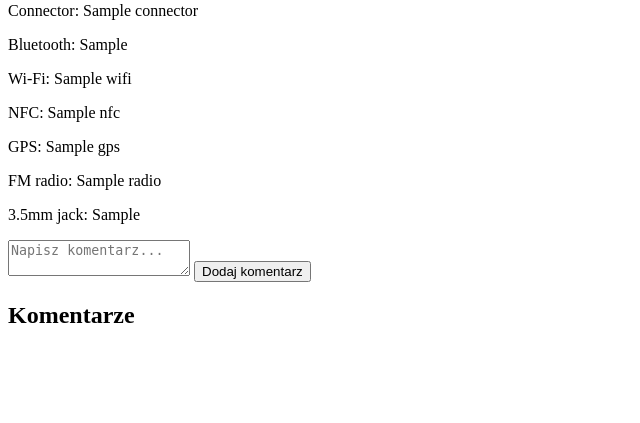
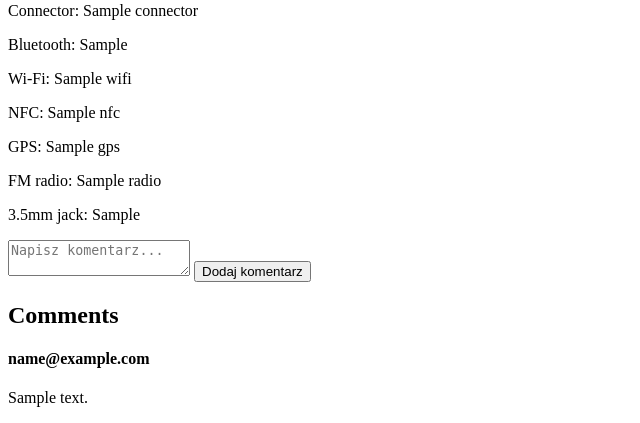
Before and after one commit to cdakk2000/Bazy_Danych_Projekt, a Django app: page /phone/1 in a window 1280 px wide. Shown: the part 1137-1560 px from the top of the page, without its empty margins (0-640 px from the left). Before the commit the page ends 1460 px from the top, so only its background shows below. Run offline with Django 4.2, Linux system fonts and the light colour scheme; tables that the repository leaves empty hold one stand-in row (values such as "Sample post"); grey boxes marked "Sample" are stand-in pictures; a database or web service that is not in the repository returns one stand-in record (values such as "Sample title"); some libraries are stand-ins or nearby versions.

Commit message:
comment displaying

```diff
--- a/templates/phone.html
+++ b/templates/phone.html
@@ -54,9 +54,13 @@
     </form>
 
     <!-- Sekcja komentarzy -->
-    <h2>Komentarze</h2>
+    <h2>Comments</h2>
     <div id="comments">
-      <!-- Tutaj będą wyświetlane komentarze -->
+      {% for comment in comments %}
+        <div>
+          <h4>{{comment.email}}</h4>
+          <p>{{comment.content}}</p>
+      {% endfor %}
     </div>
   </body>
 </html>
--- a/testdb/views.py
+++ b/testdb/views.py
@@ -148,7 +148,7 @@ class Compare(View):
     #     return render(request, self.template)
 
     def get(self, request):
-        connection = psycopg2.connect(dbname='postgres', user='postgres', password='mysecretpassword', host='localhost')
+        connection = psycopg2.connect(dbname='postgres', user='postgres', password='pass1234', host='localhost')
         cursor = connection.cursor()
         cursor.execute("SELECT brand_id, name FROM brand;")
         brands = cursor.fetchall()
@@ -163,7 +163,7 @@ class Compare(View):
         phone2_model = request.POST.get('phone2_model')
         brand_id = request.POST.get('brand_id')
 
-        connection = psycopg2.connect(dbname='postgres', user='postgres', password='mysecretpassword', host='localhost')
+        connection = psycopg2.connect(dbname='postgres', user='postgres', password='pass1234', host='localhost')
         cursor = connection.cursor(cursor_factory=DictCursor)
         cursor.execute("SELECT phone_id, model FROM phone WHERE brand_id = %s", [brand_id])
         models = cursor.fetchall()
@@ -204,14 +204,26 @@ class Phone(View):
         with conn.cursor(cursor_factory=psycopg2.extras.RealDictCursor) as cursor:
             findPhone = all_phones+""" where phone_id = %s;"""
             cursor.execute(findPhone, [phone_id,])
+
             removable_columns = ["brand_id", "cpu_id", "gpu_id", "chipset_id", "phone_id"]
             remove_query = """ALTER TABLE tempphone DROP %s;"""
             for remove in removable_columns:
                 cursor.execute(remove_query % remove)
+
             cursor.execute("select * from tempphone;")
             results = cursor.fetchone()
+
             cursor.execute("drop table tempphone;")
-        return render(request, self.template, {"phone":results})
+            conn.commit()
+            findcommentsquery = """select "user".email, "comment".content from comment
+                                    join "user"
+                                    on "user".user_id = "comment".user_id
+                                    where "comment".phone_id = %s;"""
+            cursor.execute(findcommentsquery, [phone_id,])
+            comments = cursor.fetchall()
+            conn.commit()
+            conn.close()
+        return render(request, self.template, {"phone":results, "comments": comments})
 
 class SearchResult(View):
     template = 'searchresult.html'
```
